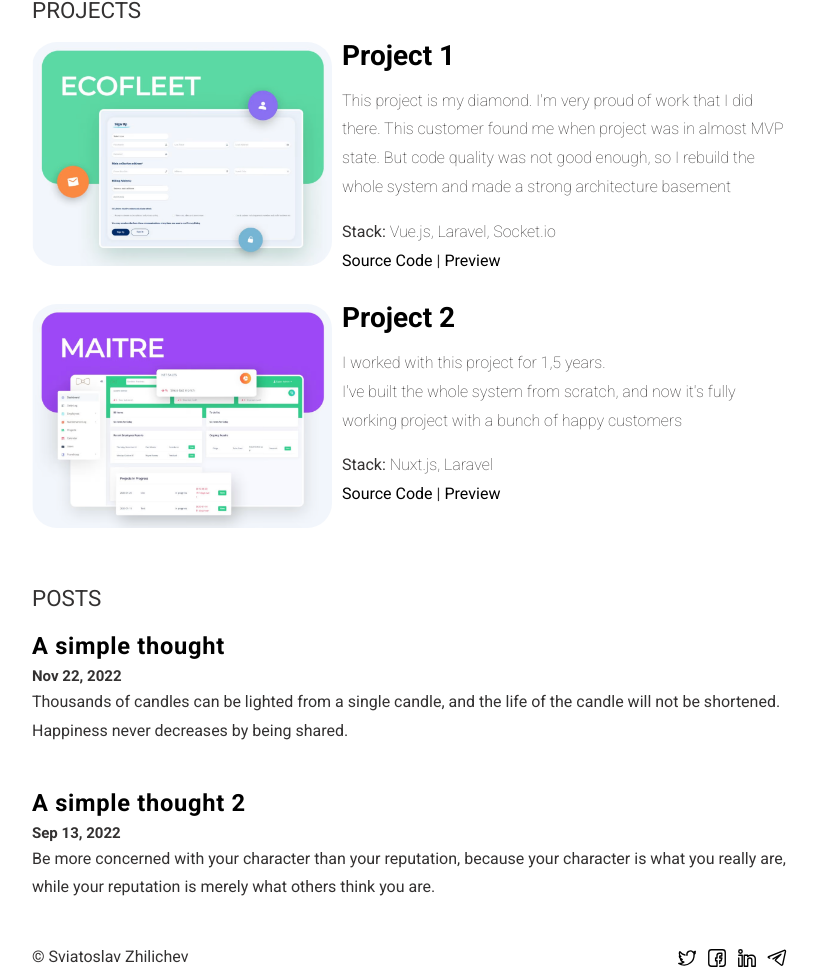
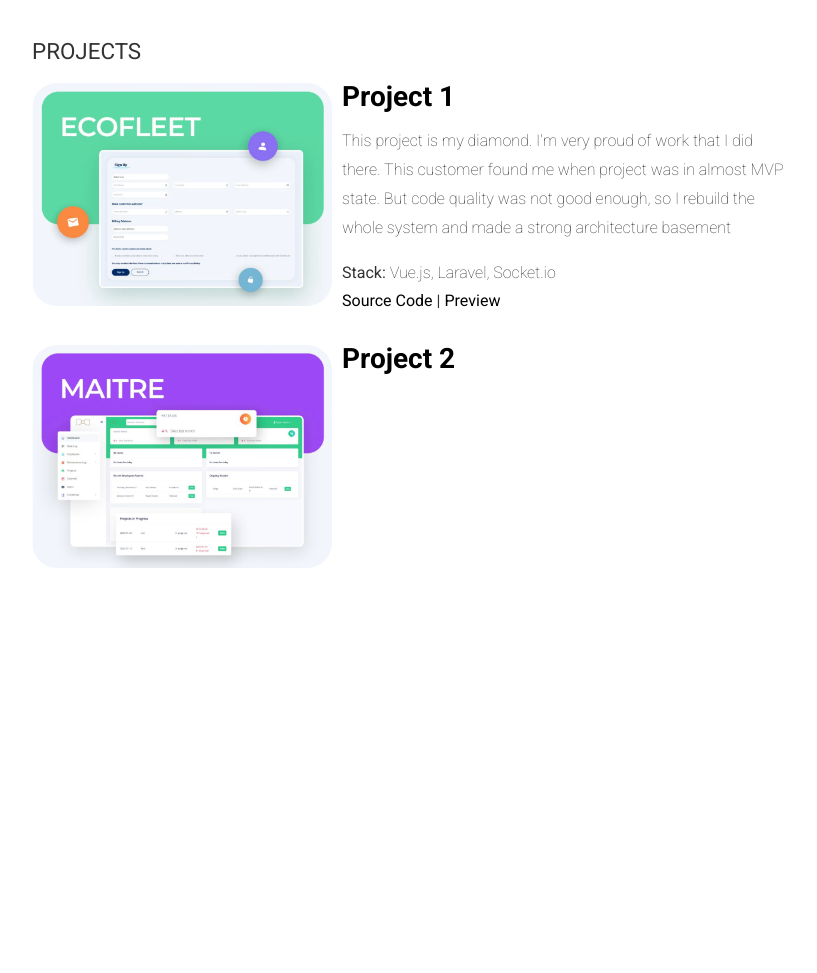
Before and after one commit to RStudio-enjoyer/rstudio-enjoyer.github.io, a plain HTML site: page index.html in a window 1280 px wide. Shown: the part 938-1911 px from the top of the page, without its empty margins (228-1045 px from the left). After the commit the page ends 1545 px from the top, so only its background shows below. Drawn offline with Linux system fonts and the light colour scheme.

Commit message:
index.html

```diff
--- a/index.html
+++ b/index.html
@@ -21,17 +21,10 @@
                 <img class="content__hello-img" src="assets/img/avatar.png" alt="Avatar">
                 <div class="content__hello-text">
                     <span class="content__name">
-                        <a href="/"> Hey, I'm Sviatoslav.</a>
+                        <a href="/"> Hello! My name is Mikhial.</a>
                     </span>
                     <span class="content__description">This is my template <br/> for simple and beauty portfolio</span>
                     <nav class="content__social">
-                        <a href="#link" target="_blank" class="content__social-item">
-                            <img src="assets/img/icons/twitter.svg" alt="Twitter">
-                            <span>Twitter</span>
-                        </a>
-                        <a href="#link" target="_blank" class="content__social-item">
-                            <img src="assets/img/icons/facebook.svg" alt="Facebook">
-                            <span>Facebook</span>
                         </a>
                         <a href="#link" target="_blank" class="content__social-item">
                             <img src="assets/img/icons/in.svg" alt="LinkedIn">
@@ -54,20 +47,10 @@
                 <h1 class="content__about-header">Icons</h1>
                 <div class="content__main-item">
                     <a href="#" class="content__social-item">
-                        <img src="assets/img/icons/discord.svg" alt="discord">
-                        <img src="assets/img/icons/dribbble.svg" alt="dribbble">
-                        <img src="assets/img/icons/facebook.svg" alt="facebook">
                         <img src="assets/img/icons/github.svg" alt="github">
                         <img src="assets/img/icons/in.svg" alt="linkedin">
-                        <img src="assets/img/icons/instagram.svg" alt="instagram">
-                        <img src="assets/img/icons/medium.svg" alt="medium">
-                        <img src="assets/img/icons/skype.svg" alt="skype">
                         <img src="assets/img/icons/telegram.svg" alt="telegram">
-                        <img src="assets/img/icons/twitch.svg" alt="twitch">
-                        <img src="assets/img/icons/twitter.svg" alt="twitter">
                         <img src="assets/img/icons/vk.svg" alt="vk">
-                        <img src="assets/img/icons/whatsapp.svg" alt="whatsapp">
-                        <img src="assets/img/icons/youtube.svg" alt="youtube">
                     </a>
                 </div>
                 <h1 class="content__about-header">Blocks</h1>
@@ -109,64 +92,3 @@
                         <div class="main-item__title">
                             <a href="/example/project.html"><span>Project 2</span></a>
                         </div>
-                        <div class="main-item__description">
-                            <p>I worked with this project for 1,5 years.
-                                <br/>I've built the whole system from scratch, and now it's fully working project
-                                with a bunch of happy customers</p>
-                        </div>
-                        <div class="main-item__subdescription">
-                            <p><span>Stack:</span> Nuxt.js, Laravel</p>
-                            <p class="main-item__links"><a href=""><span>Source Code</span></a><span>|</span><a href=""><span>Preview</span></a> </p>
-                        </div>
-                    </div>
-                </div>
-                <h2 class="content__subheader">Posts</h2>
-                <div class="content__main-item post">
-                    <article>
-                        <h2 class="main-item__title">
-                            <a href="#linktopost">A simple thought</a>
-                        </h2>
-                        <p class="main-item__date">Nov 22, 2022</p>
-                        <div class="main-item__description">
-                            <p>Thousands of candles can be lighted from a single candle, and the life of the candle will not be shortened. Happiness never decreases by being shared.</p>
-                        </div>
-                    </article>
-                </div>
-                <div class="content__main-item post">
-                    <article>
-                        <h2 class="main-item__title">
-                            <a href="#linktopost">A simple thought 2</a>
-                        </h2>
-                        <p class="main-item__date">Sep 13, 2022</p>
-                        <div class="main-item__description">
-                            <p>Be more concerned with your character than your reputation, because your character is what you really are, while your reputation is merely what others think you are.</p>
-                        </div>
-                    </article>
-                </div>
-            </div>
-        </div>
-        <div class="footer">
-            <div>
-                <span>© Sviatoslav Zhilichev</span>
-            </div>
-            <div>
-                <nav class="footer__social">
-                    <a href="#link" target="_blank" class="footer__social-item">
-                        <img src="assets/img/icons/twitter.svg" alt="Twitter">
-                    </a>
-                    <a href="#link" target="_blank" class="footer__social-item">
-                        <img src="assets/img/icons/facebook.svg" alt="Facebook">
-                    </a>
-                    <a href="#link" target="_blank" class="footer__social-item">
-                        <img src="assets/img/icons/in.svg" alt="LinkedIn">
-                    </a>
-                    <a href="#link" target="_blank" class="footer__social-item">
-                        <img src="assets/img/icons/telegram.svg" alt="Telegram">
-                    </a>
-                </nav>
-            </div>
-        </div>
-    </div>
-    <script src="assets/scripts/fslightbox.js"></script>
-</body>
-</html>
```
